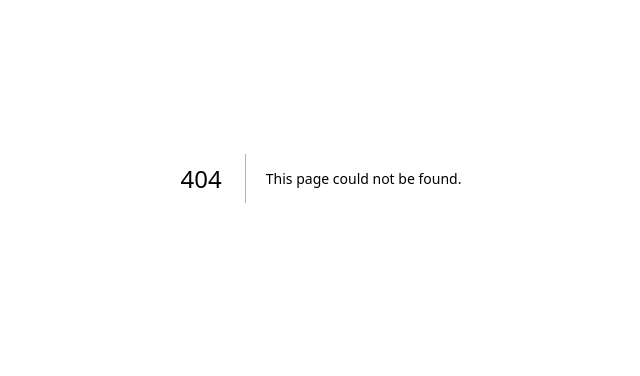
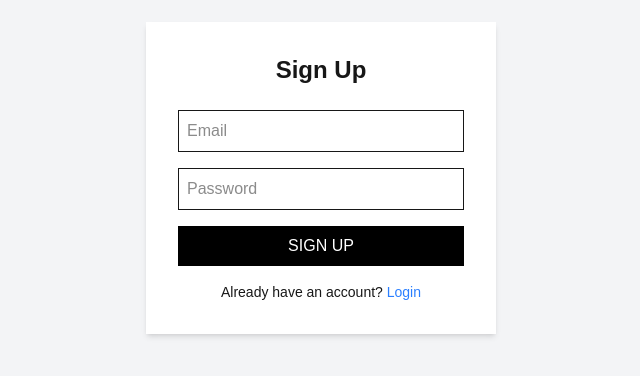
Before and after one commit to CharisM/chaypashion, a Next.js app: page /signup in a window 1280 px wide. Before the commit this address had no page. Shown: the part 222-598 px from the top of the page, without its empty margins (319-959 px from the left). Built offline with nearby package versions, Linux system fonts and the light colour scheme.

Commit message:
Add project files

```diff
--- /dev/null
+++ b/app/login/page.tsx
@@ -0,0 +1,62 @@
+"use client";
+
+import { useState } from "react";
+import { useRouter } from "next/navigation";
+import Link from "next/link";
+
+export default function Login() {
+  const router = useRouter();
+
+  const [email, setEmail] = useState("");
+  const [password, setPassword] = useState("");
+
+  const handleLogin = () => {
+    const user = JSON.parse(localStorage.getItem("user") || "null");
+
+    if (user && user.email === email && user.password === password) {
+      localStorage.setItem("isLoggedIn", "true");
+      alert("Login successful!");
+      router.push("/home");
+    } else {
+      alert("Invalid credentials!");
+    }
+  };
+
+  return (
+    <div className="flex items-center justify-center h-screen bg-gray-100">
+      <div className="bg-white p-8 w-[350px] shadow-md">
+
+        <h2 className="text-2xl font-semibold mb-6 text-center">Login</h2>
+
+        <input
+          type="email"
+          placeholder="Email"
+          className="w-full border p-2 mb-4"
+          onChange={(e) => setEmail(e.target.value)}
+        />
+
+        <input
+          type="password"
+          placeholder="Password"
+          className="w-full border p-2 mb-4"
+          onChange={(e) => setPassword(e.target.value)}
+        />
+
+        <button
+          onClick={handleLogin}
+          className="w-full bg-black text-white py-2"
+        >
+          LOGIN
+        </button>
+
+        <p className="text-sm mt-4 text-center">
+          No account?{" "}
+          <Link href="/signup" className="text-blue-500">
+            Sign up
+          </Link>
+        </p>
+
+      </div>
+    </div>
+  );
+}
--- /dev/null
+++ b/app/signup/page.tsx
@@ -0,0 +1,58 @@
+"use client";
+
+import { useState } from "react";
+import { useRouter } from "next/navigation";
+import Link from "next/link";
+
+export default function Signup() {
+  const router = useRouter();
+
+  const [email, setEmail] = useState("");
+  const [password, setPassword] = useState("");
+
+  const handleSignup = () => {
+    const user = { email, password };
+
+    localStorage.setItem("user", JSON.stringify(user));
+    alert("Account created!");
+    router.push("/login");
+  };
+
+  return (
+    <div className="flex items-center justify-center h-screen bg-gray-100">
+      <div className="bg-white p-8 w-[350px] shadow-md">
+
+        <h2 className="text-2xl font-semibold mb-6 text-center">Sign Up</h2>
+
+        <input
+          type="email"
+          placeholder="Email"
+          className="w-full border p-2 mb-4"
+          onChange={(e) => setEmail(e.target.value)}
+        />
+
+        <input
+          type="password"
+          placeholder="Password"
+          className="w-full border p-2 mb-4"
+          onChange={(e) => setPassword(e.target.value)}
+        />
+
+        <button
+          onClick={handleSignup}
+          className="w-full bg-black text-white py-2"
+        >
+          SIGN UP
+        </button>
+
+        <p className="text-sm mt-4 text-center">
+          Already have an account?{" "}
+          <Link href="/login" className="text-blue-500">
+            Login
+          </Link>
+        </p>
+
+      </div>
+    </div>
+  );
+}
```
